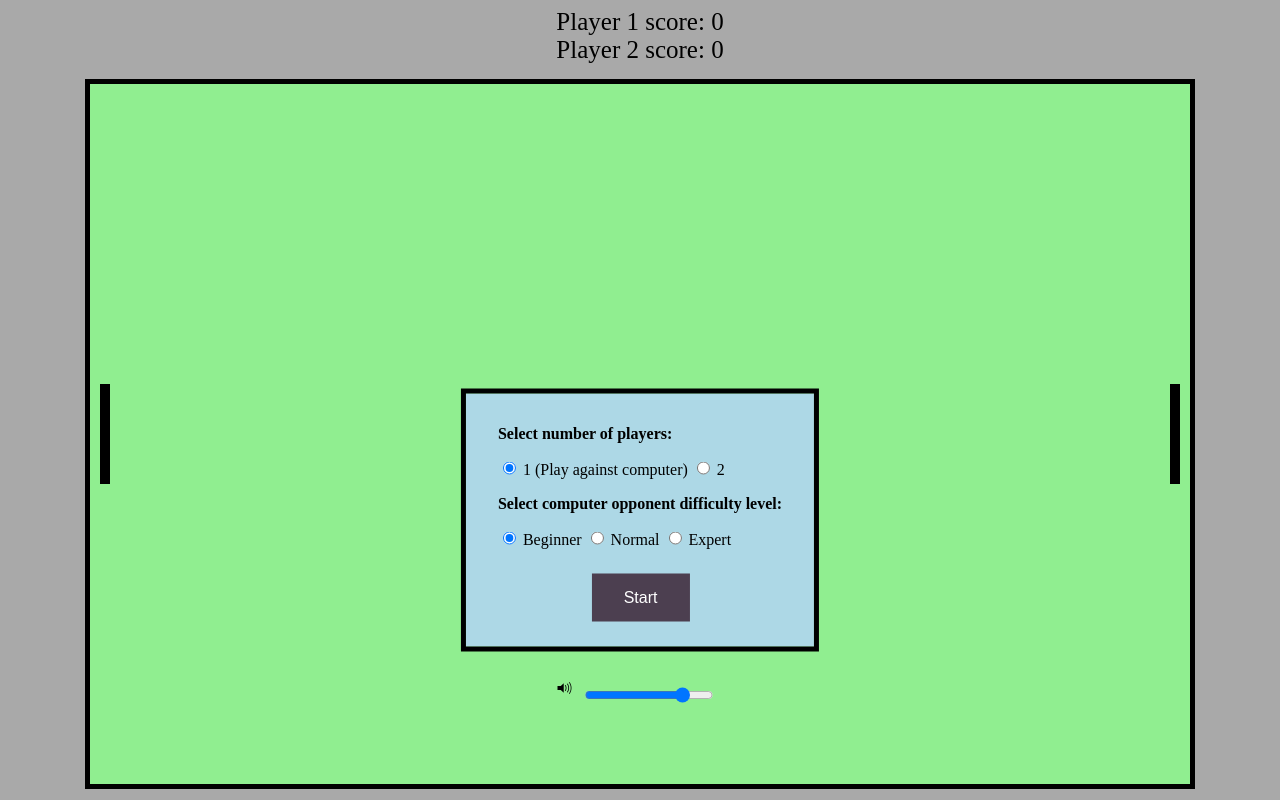
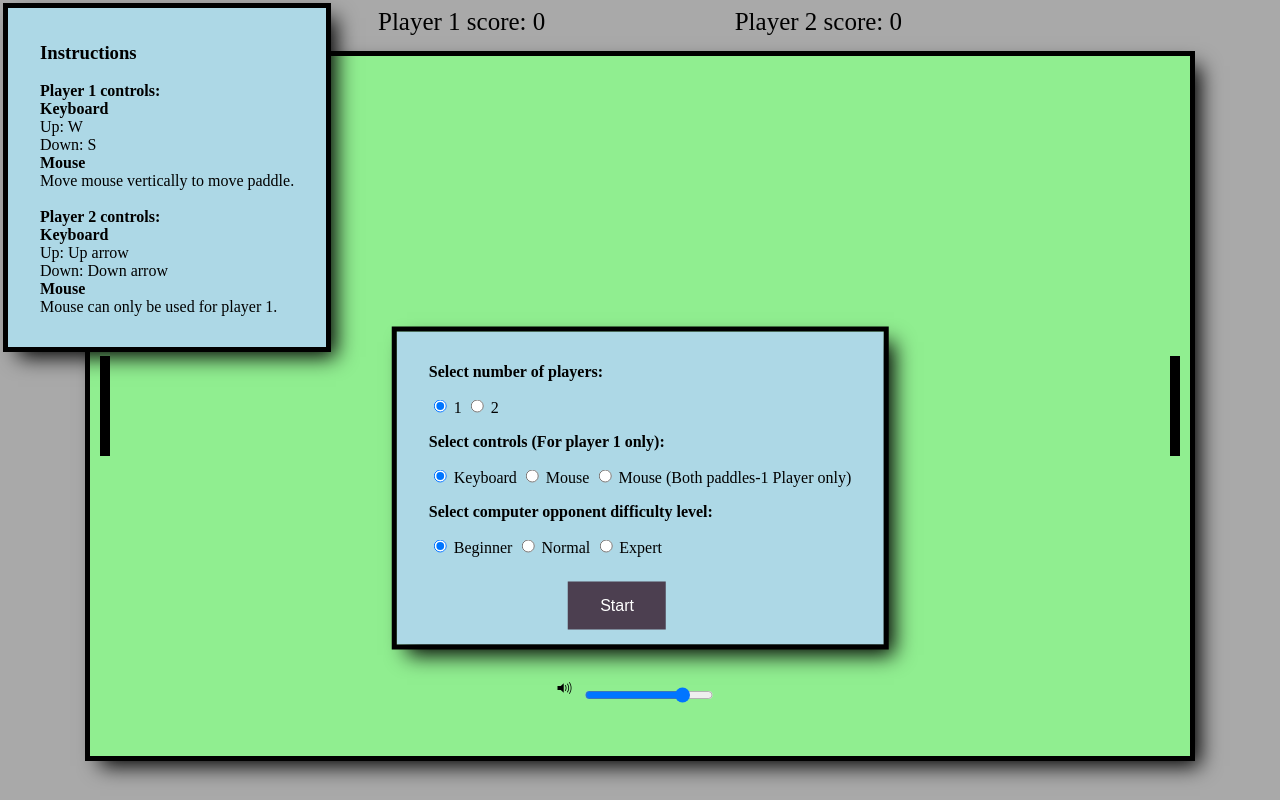
Before and after one commit to CGally/bloc-pong, a PHP site: page /index.html in a window 1280 px wide. Run offline with PHP 8.4, Linux system fonts and the light colour scheme; some libraries are stand-ins or nearby versions.

Commit message:
add mouse controls and styling

```diff
--- a/index.html
+++ b/index.html
@@ -10,13 +10,31 @@
 </head>
 
 <body>
+  <div id='instructions'>
+    <h3>Instructions</h3>
+    <p> <strong>Player 1 controls: </strong></br>
+        <strong>Keyboard</strong></br>
+        Up: W</br>
+        Down: S</br>
+        <strong>Mouse</strong></br>
+        Move mouse vertically to move paddle.</br></br>
+        <strong>Player 2 controls: </strong></br>
+        <strong>Keyboard</strong></br>
+        Up: Up arrow</br>
+        Down: Down arrow</br>
+        <strong>Mouse</strong></br>
+        Mouse can only be used for player 1.
+  </div>
   <div id='game-over'>Game Over. You lost.</div>
   <div id='winner'>Congratulations! You won!</div>
-  <div id='playa'></div>
-  <div id='comp'></div>
+    <div id='playa'></div>
+    <div id='comp'></div>
   <div id='modal'>
     <form name='player'>
-      <p><strong>Select number of players: </strong></p><input type="radio" name="players" checked> 1 (Play against computer) <input type="radio" name="players"> 2 </br>
+      <p><strong>Select number of players: </strong></p><input type="radio" name="players" checked> 1 <input type="radio" name="players"> 2 </br>
+    </form>
+    <form name='control'>
+      <p><strong>Select controls (For player 1 only): </strong></p> <input type="radio" name="controls" checked> Keyboard <input type="radio" name="controls"> Mouse <input type="radio" name="controls"> Mouse (Both paddles-1 Player only)</br>
     </form>
     <form name='level'>
       <p><strong>Select computer opponent difficulty level: </strong></p> <input type="radio" name="difficulty" checked> Beginner <input type="radio" name="difficulty"> Normal <input type="radio" name="difficulty"> Expert </br>
--- a/main.css
+++ b/main.css
@@ -4,6 +4,7 @@ body {
 
 canvas {
     background-color: lightgreen;
+    box-shadow: 10px 10px 20px black;
     display: block;
     margin-left: auto;
     margin-right: auto;
@@ -37,12 +38,15 @@ canvas {
 #comp {
   font-size: 25px;
   margin-bottom: 20px;
-  text-align: center;
+  margin-right: 370px;
+  text-align: right;
 }
 
 #playa {
+  float: left;
   font-size: 25px;
-  text-align: center;
+  margin-left: 370px;
+  text-align: left;
 }
 
 #time {
@@ -54,13 +58,23 @@ canvas {
   z-index: 2;
 }
 
+#instructions {
+  background-color: lightblue;
+  box-shadow: 10px 10px 20px black;
+  padding: 15px 32px;
+  position: fixed;
+  outline: black 5px solid;
+  z-index: 0;
+}
+
 #modal {
   background-color: lightblue;
+  box-shadow: 10px 10px 20px black;
   left: 50%;
   padding: 15px 32px;
   position: fixed;
   outline: black 5px solid;
-  top: 65%;
+  top: 61%;
   transform: translate(-50%, -50%);
   z-index: 2;
 }
@@ -72,7 +86,6 @@ canvas {
   display: inline-block;
   font-size: 16px;
   margin-top: 25px;
-  margin-bottom: 10px;
   padding: 15px 32px;
   text-align: center;
   text-decoration: none;
--- a/scripts/app.js
+++ b/scripts/app.js
@@ -7,6 +7,7 @@ const gameOver = document.getElementById("game-over");
 const winner = document.getElementById("winner");
 const timer = document.getElementById("time")
 const modal = document.getElementById("modal")
+const instructions = document.getElementById("instructions")
 const start = document.getElementById("start")
 const volume = document.getElementById("volume")
 const vol = document.getElementById("vol")
@@ -55,15 +56,15 @@ function setDifficulty() {
 
 function paintBoard() {
   player = new Player(
-    new Paddle(1080, 300, 10, 100)
+    new Paddle(10, 300, 10, 100)
   );
   if(document.player.players[1].checked === true) {
     player2 = new Player(
-      new Paddle(10, 300, 10, 100)
+      new Paddle(1080, 300, 10, 100)
     );
   } else {
     computer = new Computer(
-      new Paddle(10, 300, 10, 100)
+      new Paddle(1080, 300, 10, 100)
     );
   }
   ball = new Ball();
@@ -133,12 +134,14 @@ function step() {
       winnerSound.play();
       winner.style.display = 'block';
       modal.style.display = 'block';
+      instructions.style.display = 'block';
       start.style.display = 'block';
     } else {
     loserSound.load();
     loserSound.play();
     gameOver.style.display = 'block';
     modal.style.display = 'block';
+    instructions.style.display = 'block';
     start.style.display = 'block';
     }
   } else if(player.score == 11) {
@@ -148,6 +151,7 @@ function step() {
     playa.textContent = 'Player 1 score: ' + player.score;
     winner.style.display = 'block';
     modal.style.display = 'block';
+    instructions.style.display = 'block';
     start.style.display = 'block';
   } else if(player.scored === true) {
     playa.textContent = 'Player 1 score: ' + player.score;
@@ -185,29 +189,59 @@ function gameStart() {
   winner.style.display = 'none';
   start.style.display = 'none';
   modal.style.display = 'none';
+  instructions.style.display = 'none';
   serve();
 };
 
 window.addEventListener('keydown', function(event) {
-  if (event.keyCode === 40) {
+  if(document.control.controls[0].checked === true) {
+    if (event.keyCode === 83) {
       if(stop === false) {
         player.paddle.move(50);
       }
-  } else if (event.keyCode === 38) {
+    } else if (event.keyCode === 87) {
       if(stop === false) {
         player.paddle.move(-50);
+      }
     }
   }
 });
 
 window.addEventListener('keydown', function(event) {
-  if (event.keyCode === 83) {
+  if(document.control.controls[2].checked === false) {
+    if (event.keyCode === 40) {
       if(stop === false) {
         player2.paddle.move(50);
       }
-  } else if (event.keyCode === 87) {
+    } else if (event.keyCode === 38) {
       if(stop === false) {
         player2.paddle.move(-50);
+      }
+    }
+  }
+});
+
+window.addEventListener('mousemove', function(event) {
+  if(document.control.controls[1].checked === true) {
+    player.paddle.y = event.y - 100;
+    if(player.paddle.y > court.height - player.paddle.height) {
+      player.paddle.y = court.height - player.paddle.height;
+    } else if(player.paddle.y < 0) {
+      player.paddle.y = 0;
+    }
+  }
+  if(document.control.controls[2].checked === true) {
+    player.paddle.y = event.y - 100;
+    opponent.paddle.y = event.y - 100;
+    if(opponent.paddle.y > court.height - opponent.paddle.height) {
+      opponent.paddle.y = court.height - opponent.paddle.height;
+    } else if(opponent.paddle.y < 0) {
+      opponent.paddle.y = 0;
+    }
+    if(player.paddle.y > court.height - player.paddle.height) {
+      player.paddle.y = court.height - player.paddle.height;
+    } else if(player.paddle.y < 0) {
+      player.paddle.y = 0;
     }
   }
 });
--- a/scripts/classes/Ball.js
+++ b/scripts/classes/Ball.js
@@ -50,7 +50,7 @@ class Ball {
       this.speedY *= Math.random() + 1;
       this.speedX *= -1.00001;
     }
-    if(ball.x > court.width) {
+    if(ball.x < 0) {
       opponent.score += 1;
       opponent.scored = true;
       ball.x = court.width / 2;
@@ -60,7 +60,7 @@ class Ball {
       ball.endAngle = 2 * Math.PI;
       ball.speedX = (Math.round(Math.random()) * 2 - 1) * (Math.random() * 10 + 2);
       ball.speedY = (Math.round(Math.random()) * 2 - 1) * (Math.random() * 5);
-    } else if(ball.x < 0 ) {
+    } else if(ball.x > court.width) {
       player.score += 1;
       player.scored = true;
       ball.x = court.width / 2;
--- a/scripts/classes/Computer.js
+++ b/scripts/classes/Computer.js
@@ -5,6 +5,7 @@ class Computer {
     this.scored = false;
   }
   update(ball) {
+    if(document.control.controls[2].checked === false) {
       if(ball.y > this.paddle.y + (this.paddle.height / 2)) {
         if(dif === 0) {
           this.paddle.move(4);
@@ -22,6 +23,7 @@ class Computer {
           this.paddle.move(-12);
         }
       }
+    }
   };
   render() {
     this.paddle.render()
```
Lines whose indentation alone changed are shown as unchanged.
